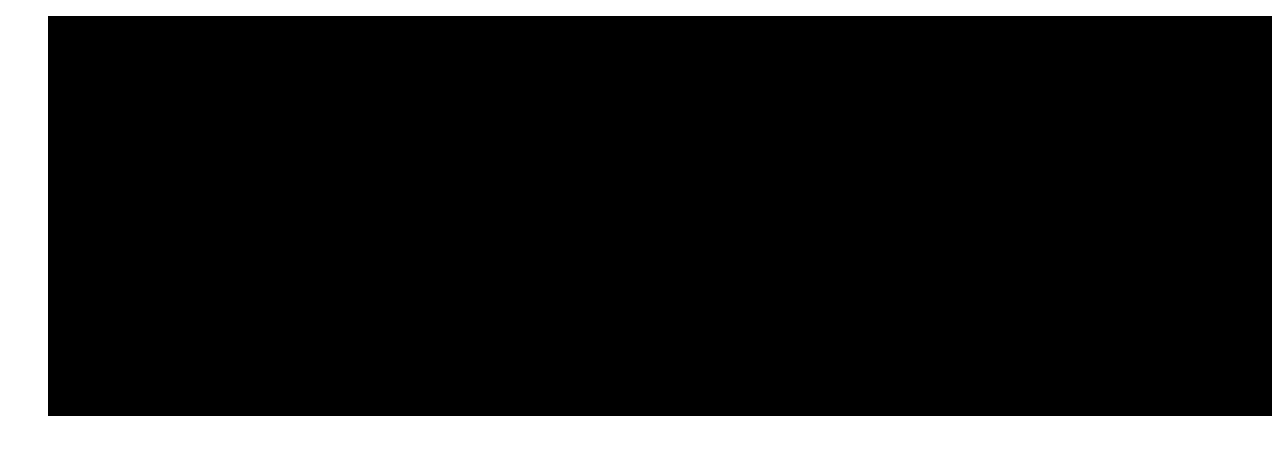
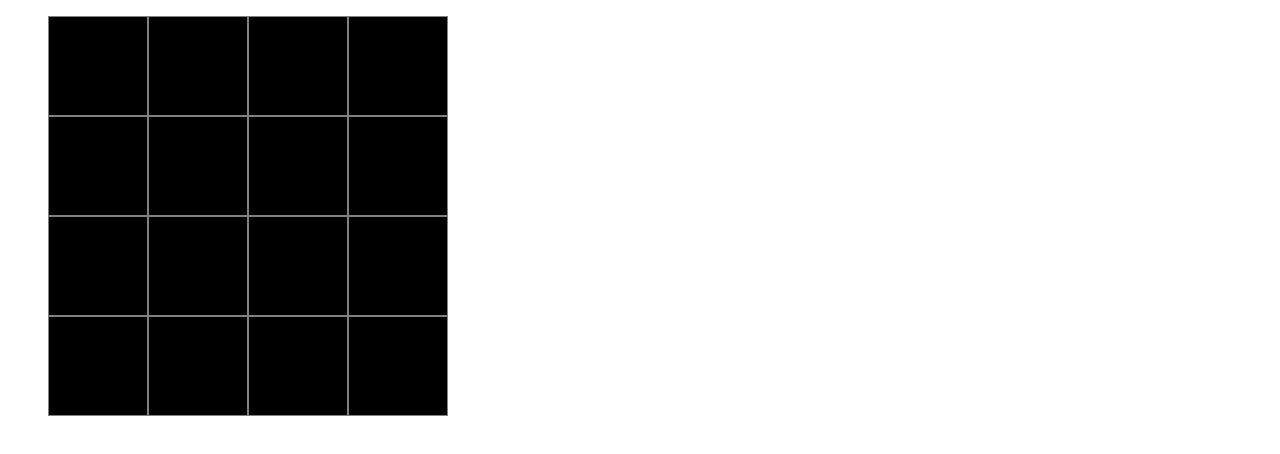
Before and after one commit to leejinseok/buff-coffee-game, a plain HTML site: page ljs/g0/index.html in a window 1280 px wide. Drawn offline with nearby package versions, Linux system fonts and the light colour scheme.

Commit message:
Update 디자인 변경

```diff
--- a/ljs/g0/index.html
+++ b/ljs/g0/index.html
@@ -1,18 +1,21 @@
 <!DOCTYPE html>
 <html lang="en">
   <head>
-    <meta charset="UTF-8">
-    <meta http-equiv="X-UA-Compatible" content="IE=edge">
-    <meta name="viewport" content="width=device-width, initial-scale=1.0">
+    <meta charset="UTF-8" />
+    <meta http-equiv="X-UA-Compatible" content="IE=edge" />
+    <meta name="viewport" content="width=device-width, initial-scale=1.0" />
     <title>Document</title>
   </head>
   <body>
-
     <div id="app">
       <ul>
         <li v-for="(item, itemIndex) in map" :key="itemIndex">
-                <div class="boom-wrapper" :class="{'open': item.isOpen}" @click="item.isOpen = true">
-                    {{ item.isBoom ? '당첨' : '생존' }}
+          <div class="boom-wrapper" :class="{'open': item.isOpen}">
+            <div class="boom-dimmer" @click="item.isOpen = true"></div>
+            <div class="boom-img-wrapper">
+              <img v-if="item.isBoom" src="./assets/boom.jpg" alt="" />
+            </div>
+            <span v-else="item.isBoom"> 생존 </span>
           </div>
         </li>
       </ul>
@@ -22,28 +25,28 @@
 
     <script>
       const app = new Vue({
-            el: '#app',
+        el: "#app",
         data() {
-                const map = []
+          const map = [];
           const row = 4;
           const col = 4;
           const total = row * col;
           for (let i = 0; i < total; i++) {
-                    const random = Math.floor(Math.random() * 4 + 1)
+            const random = Math.floor(Math.random() * 4 + 1);
             let isBoom = false;
             if (random > 3) {
-                        isBoom = true
+              isBoom = true;
             }
             map.push({
               isOpen: false,
               isBoom,
-                    })
+            });
           }
           return {
-                    map
-                }
-            }
-        })
+            map,
+          };
+        },
+      });
     </script>
     <style>
       ul {
@@ -51,6 +54,8 @@
         justify-content: space-between;
         flex-wrap: wrap;
         list-style: none;
+        width: 400px;
+        height: 400px;
       }
 
       ul li {
@@ -60,11 +65,31 @@
       }
 
       ul li .boom-wrapper {
-            background-color: black;
+        width: 100%;
+        height: 100%;
+        cursor: pointer;
+        position: relative;
+        display: flex;
+        align-items: center;
+        justify-content: center;
+        border: 1px solid gray;
+        border-collapse: collapse;
+        box-sizing: border-box;
+      }
+
+      ul li .boom-wrapper .boom-dimmer {
         position: absolute;
         width: 100%;
         height: 100%;
-            cursor: pointer;
+        background-color: #000;
+      }
+
+      ul li .boom-wrapper.open .boom-dimmer {
+        display: none;
+      }
+
+      ul li .boom-wrapper .boom-img-wrapper img {
+        max-width: 40px;
       }
 
       ul li .boom-wrapper.open {
```
Also changed, not shown: ljs/g0/assets/boom.jpg (added). Lines whose indentation alone changed are shown as unchanged.
